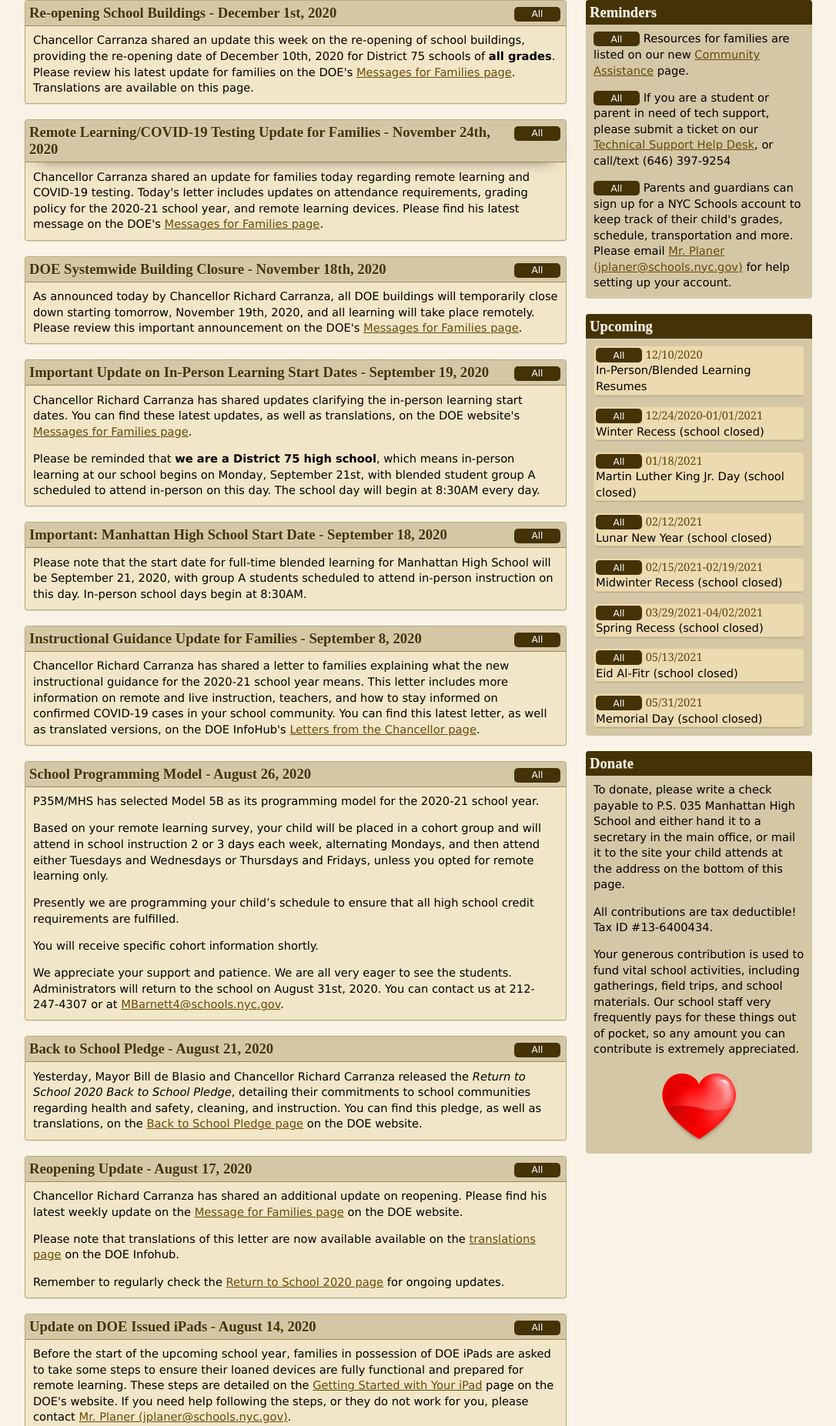
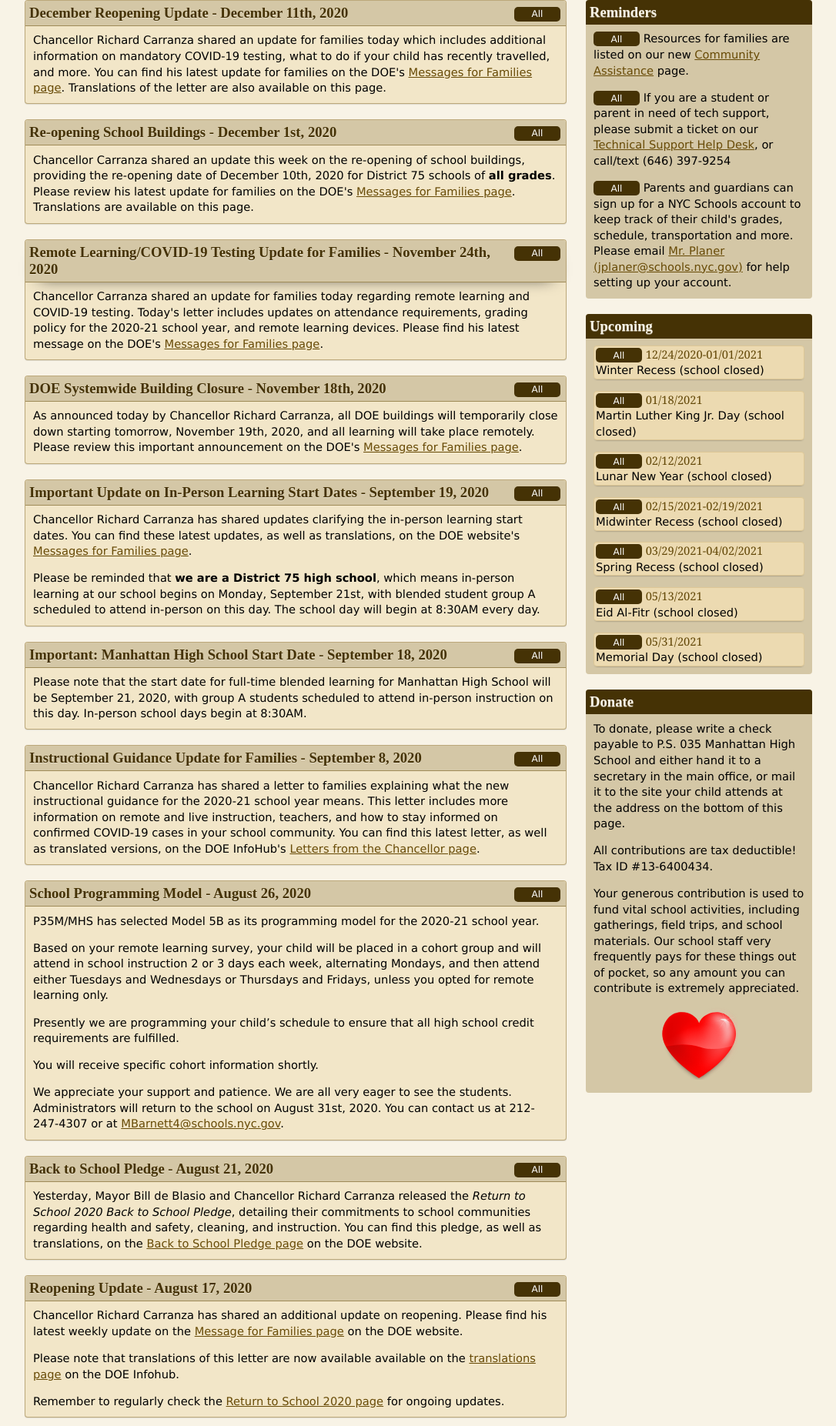
Before and after one commit to 75M035/manhattanhs, a PHP site: page / in a window 1280 px wide. Shown: the part 160-2013 px from the top of the page at 77% size, without its empty margins (96-1182 px from the left). Run offline with PHP 8.4, Linux system fonts and the light colour scheme; some libraries are stand-ins or nearby versions.

Commit message:
New post
Updated upcoming

```diff
--- a/index.php
+++ b/index.php
@@ -7,6 +7,11 @@ include("includes/header.php");
 
 	<main id="content">
 		<section id="left">
+			<article class="contentleft">
+				<h2 class="contenthead">December Reopening Update - December 11th, 2020<span class="labels"><span class="all-label">All</span></span></h2>
+				<div class="maincontent">
+					<p>Chancellor Richard Carranza shared an update for families today which includes additional information on mandatory COVID-19 testing, what to do if your child has recently travelled, and more. You can find his latest update for families on the DOE's <a href="https://www.schools.nyc.gov/about-us/news/chancellor-s-message-for-families" target="_blank">Messages for Families page</a>. Translations of the letter are also available on this page.</p>
+			</article>
 			<article class="contentleft">
 				<h2 class="contenthead">Re-opening School Buildings - December 1st, 2020<span class="labels"><span class="all-label">All</span></span></h2>
 				<div class="maincontent">
@@ -264,7 +269,6 @@ include("includes/header.php");
 			<aside class="contentright">
 				<h2 class="contentheadright">Upcoming</h2>
 				<div class="sidecontent upcoming">
-					<p><span class="all-label">All</span> <span class="upcoming-date">12/10/2020</span> <br /> In-Person/Blended Learning Resumes</p>
 					<p><span class="all-label">All</span> <span class="upcoming-date">12/24/2020-01/01/2021</span> <br /> Winter Recess (school closed)</p>
 					<p><span class="all-label">All</span> <span class="upcoming-date">01/18/2021</span> <br /> Martin Luther King Jr. Day (school closed)</p>
 					<p><span class="all-label">All</span> <span class="upcoming-date">02/12/2021</span> <br /> Lunar New Year (school closed)</p>
```
